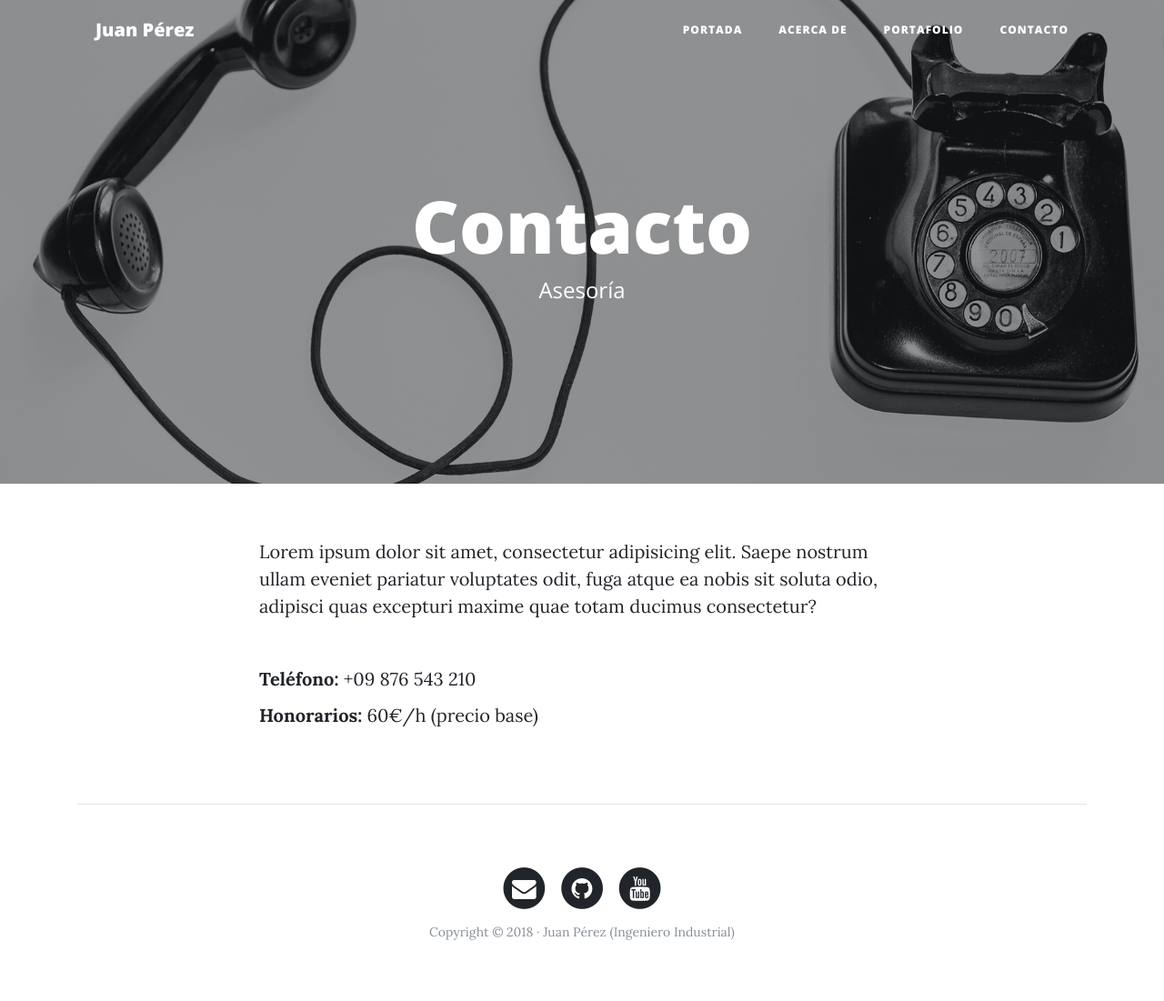
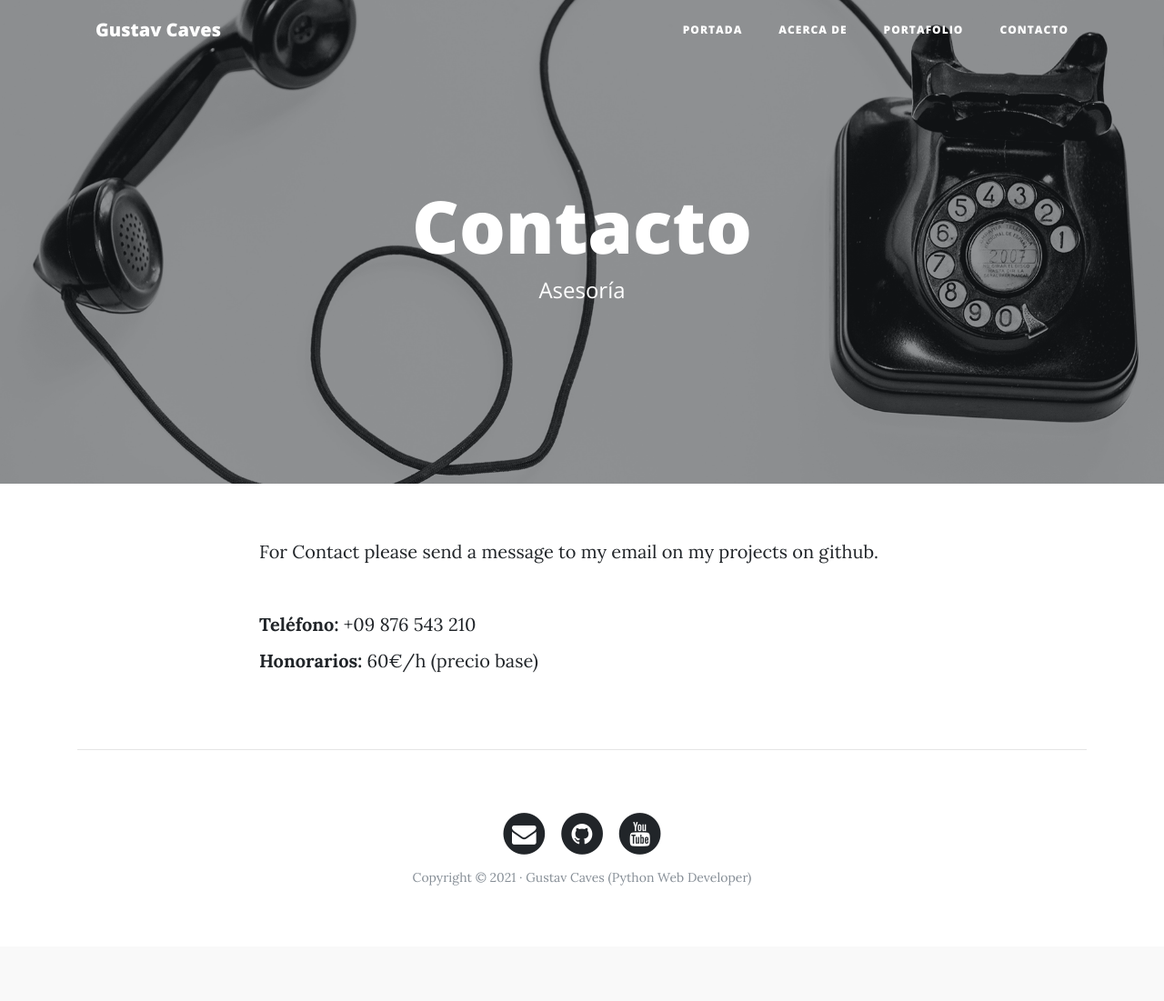
Before and after one commit to gustavcaves/web-personal-django-2.1, a Django app: page /contact/ in a window 1280 px wide. Shown: the whole page at 91% size. After the commit the page ends 974 px from the top, so only its background shows below. Run offline with Django 3.2, Linux system fonts and the light colour scheme; some libraries are stand-ins or nearby versions.

Commit message:
project finished

```diff
--- a/webpersonal/core/templates/core/about.html
+++ b/webpersonal/core/templates/core/about.html
@@ -16,7 +16,7 @@
           <img class="img-fluid avatar" src="{% static 'core/img/avatar.jpg' %}" alt="">
         </div>
         <div class="col-lg-7 col-md-8">
-          <h2 class="section-heading">Juan Pérez</h2>
+          <h2 class="section-heading">Gustav Caves</h2>
           <p>Nacido en... lorem ipsum dolor sit amet, consectetur adipisicing elit. Saepe nostrum ullam eveniet pariatur
             voluptates odit, fuga atque ea nobis sit soluta odio.</p>
           <p>Lorem ipsum dolor sit amet, consectetur adipisicing elit. Saepe nostrum ullam eveniet pariatur voluptates
--- a/webpersonal/core/templates/core/base.html
+++ b/webpersonal/core/templates/core/base.html
@@ -6,7 +6,7 @@
   <meta charset="utf-8">
   <meta name="viewport" content="width=device-width, initial-scale=1, shrink-to-fit=no">
 
-  <title>{% block title %}{% endblock %} | Juan Pérez (Ingeniero)</title>
+  <title>{% block title %}{% endblock %} | Gustav Caves (Python Web Developer)</title>
 
   <!-- Estilos y fuentes del template  -->
 
@@ -25,7 +25,7 @@
   <!-- Navegación -->
   <nav class="navbar navbar-expand-lg navbar-light fixed-top" id="mainNav">
     <div class="container">
-      <a class="navbar-brand" href="{% url 'home' %}">Juan Pérez</a>
+      <a class="navbar-brand" href="{% url 'home' %}">Gustav Caves</a>
       <button class="navbar-toggler navbar-toggler-right" type="button" data-toggle="collapse"
         data-target="#navbarResponsive" aria-controls="navbarResponsive" aria-expanded="false"
         aria-label="Toggle navigation">
@@ -107,7 +107,7 @@
               </a>
             </li>
           </ul>
-          <p class="copyright text-muted">Copyright &copy; 2018 · Juan Pérez (Ingeniero Industrial) </p>
+          <p class="copyright text-muted">Copyright &copy; 2021 · Gustav Caves (Python Web Developer) </p>
         </div>
       </div>
     </div>
--- a/webpersonal/core/templates/core/contact.html
+++ b/webpersonal/core/templates/core/contact.html
@@ -14,10 +14,7 @@
 <div class="container">
     <div class="row">
         <div class="col-lg-8 col-md-10 mx-auto">
-            <p>Lorem ipsum dolor sit amet, consectetur adipisicing elit. Saepe nostrum ullam eveniet pariatur
-                voluptates
-                odit, fuga atque ea nobis sit soluta odio, adipisci quas excepturi maxime quae totam ducimus
-                consectetur?
+            <p>For Contact please send a message to my email on my projects on github.
             </p>
             <br>
             <p><b>Teléfono:</b> +09 876 543 210</p>
--- a/webpersonal/core/templates/core/home.html
+++ b/webpersonal/core/templates/core/home.html
@@ -6,8 +6,8 @@
 {% block background %}{% load static %}{% static 'core/img/home-bg.jpg' %}{% endblock %}
 
 {% block headers %}
-<h1>Juan Pérez</h1>
-<span class="subheading">Ingeniero Industrial</span>
+<h1>Gustav Caves</h1>
+<span class="subheading">Python and Django Developer</span>
 {% endblock %}
 
 
--- a/webpersonal/core/views.py
+++ b/webpersonal/core/views.py
@@ -6,7 +6,7 @@ def home(request):
     return render(request, "core/home.html")
 
 def portfolio(request):
-    return render(request, "core/porfolio.html")
+    return render(request, "core/portfolio.html")
 
 def contact(request):
     return render(request, "core/contact.html")
--- a/webpersonal/portfolio/models.py
+++ b/webpersonal/portfolio/models.py
@@ -8,6 +8,7 @@ class Project(models.Model):
     image = models.ImageField(upload_to="projects",  verbose_name="Imagen")
     created = models.DateTimeField(auto_now_add=True, verbose_name="Fecha de creacionum")
     updated = models.DateTimeField(auto_now=True, verbose_name="Fecha de edicionum")
+    link = models.URLField(max_length=200, null=True, blank=True, verbose_name="Direccion Webium")
 
     class Meta:
         verbose_name = "proyectumtumtum"
--- a/webpersonal/webpersonal/urls.py
+++ b/webpersonal/webpersonal/urls.py
@@ -16,13 +16,15 @@ Including another URLconf
 
 from django.contrib import admin
 from django.urls import path
+
 from core import views
+from portfolio import views as portfolio_views
 
 from django.conf import settings
 
 urlpatterns = [
     path('contact/', views.contact, name="contact"),
-    path('portfolio/', views.portfolio, name="portfolio"),
+    path('portfolio/', portfolio_views.portfolio, name="portfolio"),
     path('about/', views.about, name="about"),
     path('', views.home, name="home"),
     path('admin/', admin.site.urls),
```
Also changed, not shown: webpersonal/core/templates/core/porfolio.html (deleted, +0 -39 lines), webpersonal/portfolio/templates/portfolio/portfolio.html (added, +33 -0 lines), webpersonal/portfolio/views.py (+7 -0 lines), README.md, webpersonal/core/static/core/img/avatar.jpg, webpersonal/db.sqlite3, webpersonal/media/projects/envase.png (added), webpersonal/portfolio/migrations/0002_auto_20210120_1715.py (added).
